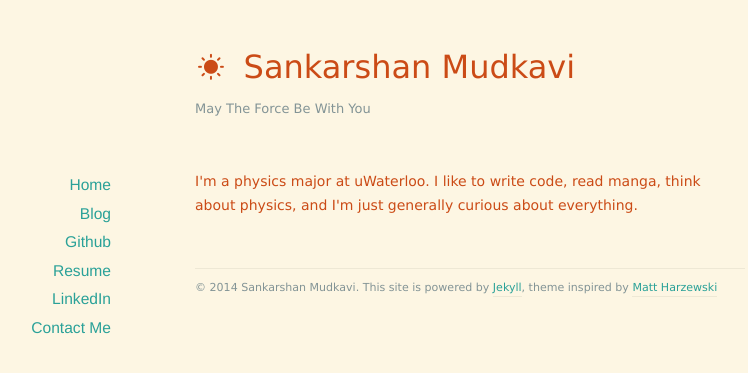
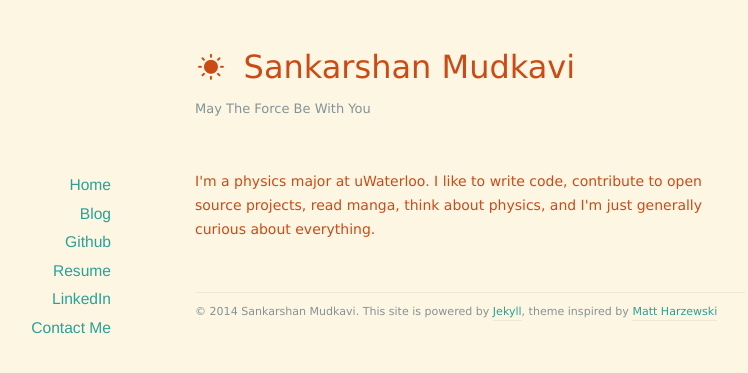
Before and after one commit to Sankarshan-Mudkavi/Sankarshan-Mudkavi.github.io, a Jekyll site: the page built from index.html, in a window 1280 px wide. Shown: the top 373 px of the page, without its empty margins (170-918 px from the left). Built offline with Jekyll 4.4.1, drawn with Linux system fonts in a browser that asks for light colours; nearby versions of some CDN libraries; Markdown is read by kramdown in place of the engine named in the settings; the list of posts is cut into pages by our own code.

Commit message:
Updated homepage

```diff
--- a/index.html
+++ b/index.html
@@ -3,4 +3,4 @@ layout: default
 title: Sankarshan Mudkavi
 ---
 
-<h3> I'm a physics major at uWaterloo. I like to write code, read manga, think about physics, and I'm just generally curious about everything.</h3>
+<h3> I'm a physics major at uWaterloo. I like to write code, contribute to open source projects, read manga, think about physics, and I'm just generally curious about everything.</h3>
```
